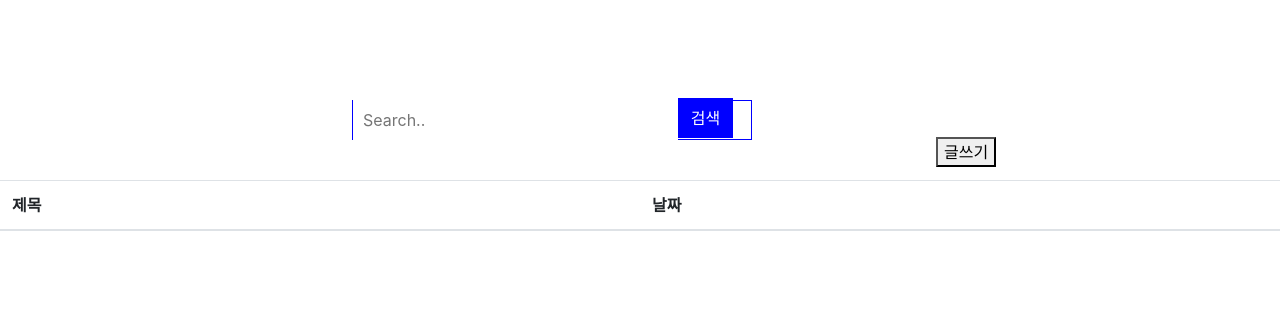
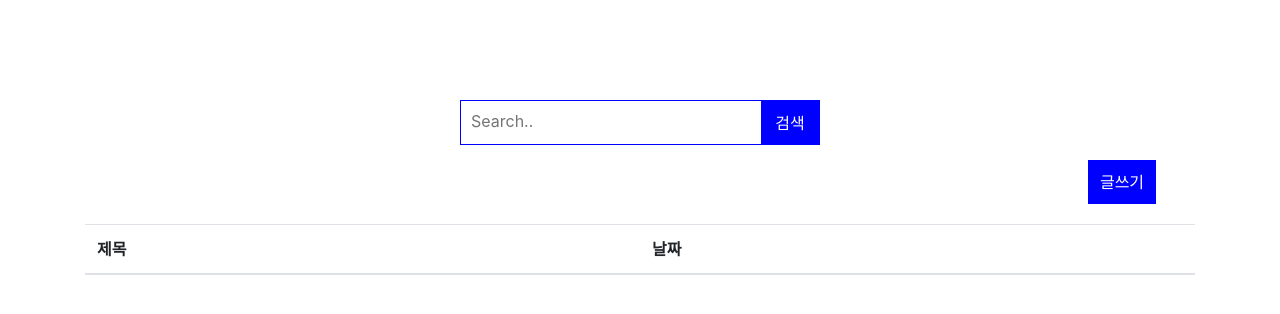
Before and after one commit to eun2ce/curious-coding, a Django app: page / in a window 1280 px wide. Shown: the top 314 px of the page. Run offline with Django 3.2, Linux system fonts and the light colour scheme; data that the repository does not hold is empty; some libraries are stand-ins or nearby versions.

Commit message:
인덱스,디테일 수정

```diff
--- a/curiouspage/board/templates/board/index.html
+++ b/curiouspage/board/templates/board/index.html
@@ -5,50 +5,42 @@
   <meta charset="utf-8">
   <title>게시판..</title>
   <style type="text/css">
-    body,
-    html {
+    body,html {
       margin: 0;
       padding: 0;
     }
+    .nav {
+      width: 100vw;
+      height: 30vh;
+    }
+.title,.content,.write {
+      display: flex;
 
-    .title,
-    .content,
-    .write {
-      display: flex;
-      /*   justify-content:center;*/
-      align-items: center;
-      display: flex;
       margin: auto;
     }
-
-    .title {
-      height: 40px;
-      width: 400px;
+    .title{
+       height: 45px;
+       width: 360px;
        border: 1px solid blue;
        background: #ffffff;
-      margin-top: 100px;
-    }
-
+       margin-top: 100px;}
      input {
        font-size: 16px;
-      width: 325px;
-      padding: 10px;
+       height: 40px;
+       width: 300px;
+       padding:10px;
        border: 0px;
-      outline: none;
-      float: left
-    }
-
+       outline:none;
+       float:left}
      .search {
-      width: 55px;
-      height: 40px;
-      border: 0px;
-      background: blue;
-      float: right;
-      color: #ffffff;
-    }
-
+       width: 58px;
+       height: 44px;
+       border:0px;
+       background:blue;
+       float:right;
+       color:#ffffff;}
      .content {
-      margin-top: 10px;
+      margin-top:200px;
       width: 80vw;
       height: 10vh;
       border: 3px solid blue;
@@ -57,35 +49,35 @@
 
     .write {
       width: 10vw;
-      height: 3vh;
-      margin-left: 70vw;
+      height: 8vh;
+      margin-left: 85vw;
+      margin-top:15px;
     }
     li {
       list-style: none;
     }
+    .write_button{
+      width: 68px;
+      height: 44px;
+      border:0px;
+      background:blue;
+      float:right;
+      color:#ffffff;
+    }
   </style>
   {% load static %}
   <link rel="stylesheet" type="text/css" href="{% static 'board/bootstrap.css' %}" />
-  <script type="text/javascript">
-    function goUrl(url) {
-      location.href = url;
-    }
-
-  </script>
 </head>
-
 <body>
-  <div class="nav">
-      <ul><li>
   <div class="title">
           <form action="" method="get">
              <input type ="text" name="search_word" value="{{ search_word }}" placeholder="Search..">
-     <button class="search">검색</button> </form></div></li>
-       <li> <div class="write"> <a href="{% url 'board:write_form' %}"><button>글쓰기</button> </a> </div> </li>  </ul>
-
+              <button class="search">검색</button>
+            </form> </div>
+      <div class="write"> <a href="{% url 'board:write_form' %}"><button class="write_button">글쓰기</button> </a> </div>
 </div>
-  </ul>
-  <table class="table">
+<div class="container">
+  <table class="table  table-hover">
     <thead>
       <tr>
         <th>제목</th>
@@ -100,7 +92,9 @@
     </tbody>
 {% endfor %}
   </table>
+</div>
 
+    </div>
 </body>
 
 </html>
```
Also changed, not shown: curiouspage/board/templates/board/detail.html (+76 -43 lines). Lines whose indentation alone changed are shown as unchanged.
